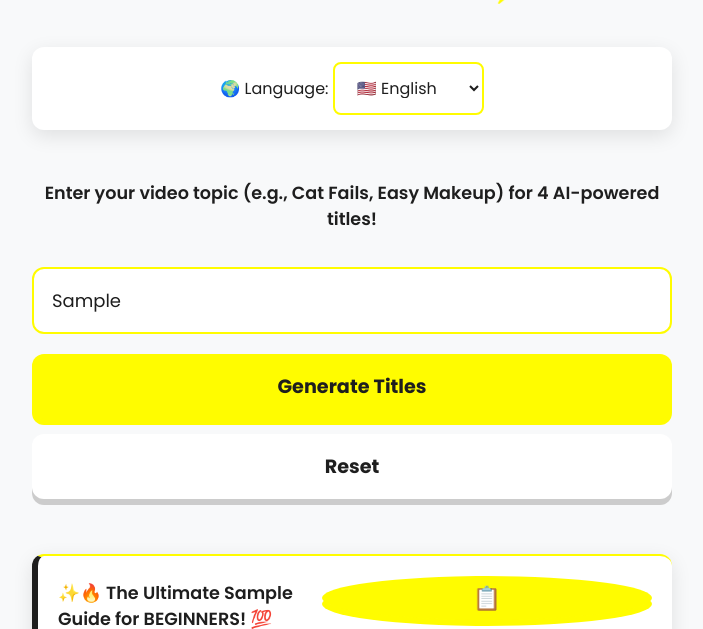
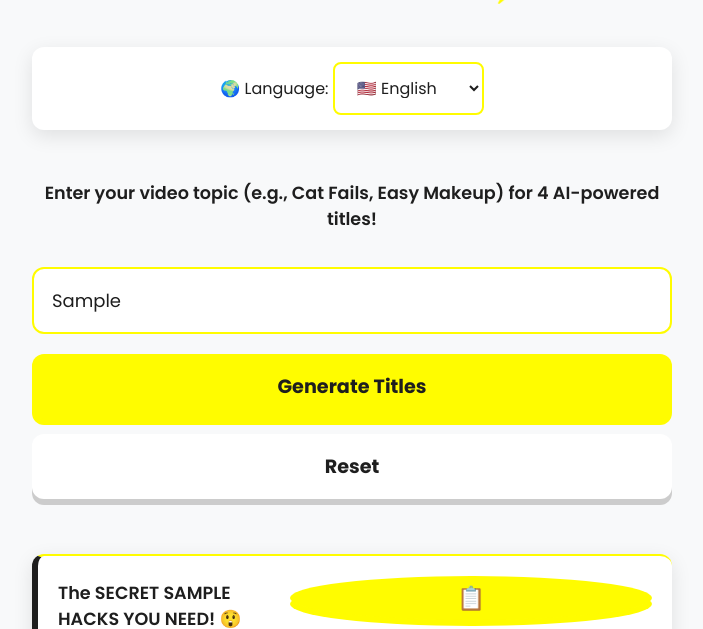
Before and after one commit to houssamhr/snaptitles-generator, a plain HTML site: page index.html in a window 1280 px wide. Both pictures are taken after typing "Sample" into the empty fields and a click on the button "Generate Titles". Shown: the part 171-800 px from the top of the page, without its empty margins (288-991 px from the left). Drawn offline with Linux system fonts and the light colour scheme.

Commit message:
index.html

```diff
--- a/index.html
+++ b/index.html
@@ -238,7 +238,7 @@
     <button id="resetBtn" onclick="resetForm()">Reset</button>
     <div id="titles"></div>
 
-   <div class="donate-section">
+    <div class="donate-section">
         <p>Support our project and help us create more tools like this! 🙏</p>
 
         <button
@@ -249,39 +249,93 @@
             💰 Donate to Support Development
         </button>
     </div>
+
     <script>
-        // --- AI (Topic Mapping) Engine ---
-        // This object maps common video topics to their specific, safe emojis and title templates.
-        const topicMap = {
-            "COOK": { emoji: "🍳🤤", templates: ["🤯 ULTIMATE [KEYWORD] HACKS YOU NEED!", "EASY [KEYWORD] RECIPES that broke the Internet! 💯", "The [KEYWORD] Secret that changed my life! 🤫", "STOP making [KEYWORD] mistakes like this! 🙅‍♀️"] },
-            "FITNESS": { emoji: "💪🔥", templates: ["5-MIN [KEYWORD] That Burn MAX Fat! 🔥", "The [KEYWORD] Secret To INSANE Abs! 🏆", "This is how [KEYWORD] pros train NOW! ⚡️", "INSTANT [KEYWORD] RESULTS?! Shocking! 🤯"] },
-            "GAMING": { emoji: "🎮🔥", templates: ["This [KEYWORD] STRATEGY is broken! 🤯", "The CRAZIEST [KEYWORD] Moments of the week! 😱", "My SECRET [KEYWORD] settings revealed! 🤫", "10 things NO ONE tells you about [KEYWORD] 😲"] },
-            "BEAUTY": { emoji: "💄✨", templates: ["[KEYWORD] TRANSFORMATION that blew my mind! 💖", "EASY [KEYWORD] Tricks for Beginners! 💅", "Must-HAVE [KEYWORD] HACKS for perfect skin! 🤩", "The ONLY [KEYWORD] products worth buying! 💸"] },
-            "MAGIC": { emoji: "🪄🔮", templates: ["SECRET [KEYWORD] REVEALED! You won't believe it! 🤫", "I Can't Believe This [KEYWORD] Trick Works! 🤯", "The Easiest [KEYWORD] Illusion Ever! 🤩", "Crazy [KEYWORD] That Will SHOCK You! 😱"] },
-            "PETS": { emoji: "🐶🐱", templates: ["CRAZY [KEYWORD] Fails That Went Viral! 🤣", "10 WAYS to make your [KEYWORD] love you more! ❤️", "The FUNNIEST [KEYWORD] videos on the internet! 😂", "This [KEYWORD] is smarter than you think! 🧐"] },
-            "TRAVEL": { emoji: "✈️🏝️", templates: ["MUST-SEE [KEYWORD] Destinations for 2024! 🌎", "My [KEYWORD] BUDGET HACKS nobody uses! 💰", "You NEED to go to this [KEYWORD] spot! 📍", "DON'T travel to [KEYWORD] before watching this! 🛑"] },
-            "DEFAULT": { emoji: "✨🔥", templates: ["🤯 The [KEYWORD] Truth Nobody Tells You! 🤫", "You Won't BELIEVE What Happened Next! 😱", "The Ultimate [KEYWORD] Guide for BEGINNERS! 💯", "This [KEYWORD] CHANGED EVERYTHING! 🚀"] }
-        };
-
-        // --- Standard Translations & Functions ---
+        // --- Standard Translations & Word Pools (UPDATED FOR GENERATION) ---
         const translations = {
             en: {
-                pageTitle: "AI Clickbait Title Generator", mainTitle: "AI Title Generator ⚡️", description: "Enter your video topic (e.g., Cat Fails, Easy Makeup) for 4 AI-powered titles!", placeholder: "e.g., Magic Tricks, Cooking Hacks", button: "Generate Titles", reset: "Reset", alert: "Please enter a topic!", copied: "Copied!"
+                pageTitle: "AI Clickbait Title Generator",
+                mainTitle: "AI Title Generator ⚡️",
+                description: "Enter your video topic (e.g., Cat Fails, Easy Makeup) for 4 AI-powered titles!",
+                placeholder: "e.g., Magic Tricks, Cooking Hacks",
+                button: "Generate Titles",
+                reset: "Reset",
+                alert: "Please enter a topic!",
+                copied: "Copied!",
+                // Words for title generation
+                verbs: ["🤯 ULTIMATE", "EASY", "The SECRET", "STOP"],
+                adjectives: ["HACKS YOU NEED!", "RECIPES that broke the Internet! 💯", "Secret that changed my life! 🤫", "making mistakes like this! 🙅‍♀️"],
+                phrases: ["🔥", "🏆", "⚡️", "😲"] // Emojis/Short phrases
             },
             ar: {
-                pageTitle: "مولد عناوين بالذكاء الاصطناعي", mainTitle: "مولد العناوين بالذكاء الاصطناعي ⚡️", description: "أدخل موضوع الفيديو للحصول على 4 عناوين مدعومة بالذكاء الاصطناعي!", placeholder: "مثال: خدع سحرية، نصائح طبخ", button: "إنشاء العناوين", reset: "إعادة تعيين", alert: "يرجى إدخال موضوع!", copied: "تم النسخ!"
+                pageTitle: "مولد عناوين بالذكاء الاصطناعي",
+                mainTitle: "مولد العناوين بالذكاء الاصطناعي ⚡️",
+                description: "أدخل موضوع الفيديو للحصول على 4 عناوين مدعومة بالذكاء الاصطناعي!",
+                placeholder: "مثال: خدع سحرية، نصائح طبخ",
+                button: "إنشاء العناوين",
+                reset: "إعادة تعيين",
+                alert: "يرجى إدخال موضوع!",
+                copied: "تم النسخ!",
+                // الكلمات لتوليد العناوين (Words for title generation)
+                verbs: ["🤯 أفضل", "سهل", "السر", "توقف عن"],
+                adjectives: ["طرق تحتاجها!", "وصفات اجتاحت الإنترنت! 💯", "السر الذي غير حياتي! 🤫", "ارتكاب أخطاء كهذه! 🙅‍♀️"],
+                phrases: ["🔥", "🏆", "⚡️", "😲"]
             },
             fr: {
-                pageTitle: "Générateur de Titres IA", mainTitle: "Générateur de Titres IA ⚡️", description: "Entrez votre sujet (ex. : Tours de Magie) pour 4 titres boostés par l'IA !", placeholder: "ex. : Tours de Magie, Astuces Cuisine", button: "Générer les Titres", reset: "Réinitialiser", alert: "Veuillez entrer un sujet !", copied: "Copié !"
+                pageTitle: "Générateur de Titres IA",
+                mainTitle: "Générateur de Titres IA ⚡️",
+                description: "Entrez votre sujet (ex. : Tours de Magie) pour 4 titres boostés par l'IA !",
+                placeholder: "ex. : Tours de Magie, Astuces Cuisine",
+                button: "Générer les Titres",
+                reset: "Réinitialiser",
+                alert: "Veuillez entrer un sujet !",
+                copied: "Copié !",
+                // Mots pour la génération de titres
+                verbs: ["🤯 ULTIME", "FACILE", "Le SECRET", "ARRÊTEZ de"],
+                adjectives: ["ASTUCES dont vous avez besoin!", "RECETTES qui ont explosé Internet! 💯", "Secret qui a changé ma vie! 🤫", "faire ces erreurs! 🙅‍♀️"],
+                phrases: ["🔥", "🏆", "⚡️", "😲"]
             },
             es: {
-                pageTitle: "Generador de Títulos IA", mainTitle: "Generador de Títulos IA ⚡️", description: "¡Ingresa tu tema para 4 títulos impulsados por IA!", placeholder: "ej. : Trucos de Magia, Consejos de Cocina", button: "Generar Títulos", reset: "Restablecer", alert: "¡Por favor ingresa un tema!", copied: "¡Copiado!"
+                pageTitle: "Generador de Títulos IA",
+                mainTitle: "Generador de Títulos IA ⚡️",
+                description: "¡Ingresa tu tema para 4 títulos impulsados por IA!",
+                placeholder: "ej. : Trucos de Magia, Consejos de Cocina",
+                button: "Generar Títulos",
+                reset: "Restablecer",
+                alert: "¡Por favor ingresa un tema!",
+                copied: "¡Copiado!",
+                // Palabras para la generación de títulos
+                verbs: ["🤯 LO MEJOR", "FÁCIL", "El SECRETO", "DEJA de"],
+                adjectives: ["TRUCOS que necesitas!", "RECETAS que rompieron el Internet! 💯", "Secreto que cambió mi vida! 🤫", "cometer errores como este! 🙅‍♀️"],
+                phrases: ["🔥", "🏆", "⚡️", "😲"]
             },
             de: {
-                pageTitle: "KI-Titel-Generator", mainTitle: "KI-Titel-Generator ⚡️", description: "Gib dein Thema ein (z.B. Kochtipps) für 4 KI-gestützte Titel!", placeholder: "z.B. Zaubertricks, Kochtipps", button: "Titel Generieren", reset: "Zurücksetzen", alert: "Bitte gib ein Thema ein!", copied: "Kopiert!"
+                pageTitle: "KI-Titel-Generator",
+                mainTitle: "KI-Titel-Generator ⚡️",
+                description: "Gib dein Thema ein (z.B. Kochtipps) für 4 KI-gestützte Titel!",
+                placeholder: "z.B. Zaubertricks, Kochtipps",
+                button: "Titel Generieren",
+                reset: "Zurücksetzen",
+                alert: "Bitte gib ein Thema ein!",
+                copied: "Kopiert!",
+                // Wörter für die Titelgenerierung
+                verbs: ["🤯 ULTIMATIVE", "EINFACHE", "Das GEHEIMNIS", "HÖRE auf"],
+                adjectives: ["HACKS die du brauchst!", "REZEPTE die das Internet gesprengt haben! 💯", "Geheimnis das mein Leben verändert hat! 🤫", "diese Fehler zu machen! 🙅‍♀️"],
+                phrases: ["🔥", "🏆", "⚡️", "😲"]
             },
             it: {
-                pageTitle: "Generatore di Titoli IA", mainTitle: "Generatore di Titoli IA ⚡️", description: "Inserisci il tuo argomento per 4 titoli basati sull'IA!", placeholder: "es. Trucchi Magici, Consigli Cucina", button: "Genera Titoli", reset: "Ripristina", alert: "Per favore inserisci un argomento!", copied: "Copiato!"
+                pageTitle: "Generatore di Titoli IA",
+                mainTitle: "Generatore di Titoli IA ⚡️",
+                description: "Inserisci il tuo argomento per 4 titoli basati sull'IA!",
+                placeholder: "es. Trucchi Magici, Consigli Cucina",
+                button: "Genera Titoli",
+                reset: "Ripristina",
+                alert: "Per favore inserisci un argomento!",
+                copied: "Copiato!",
+                // Parole per la generazione di titoli
+                verbs: ["🤯 ULTIMO", "FACILE", "Il SEGRETO", "SMETTI di"],
+                adjectives: ["TRUCCHI di cui hai bisogno!", "RICETTE che hanno sconvolto Internet! 💯", "Segreto che ha cambiato la mia vita! 🤫", "fare questi errori! 🙅‍♀️"],
+                phrases: ["🔥", "🏆", "⚡️", "😲"]
             }
         };
 
@@ -314,16 +368,16 @@
                 const originalContent = buttonElement.innerHTML;
                 buttonElement.innerHTML = `✅ ${langData.copied}`;
                 setTimeout(() => {
-                    buttonElement.innerHTML = originalContent;
+                    buttonElement.innerHTML = '📋'; // Reset to clipboard icon
                 }, 1000);
             });
         }
 
-        // --- NEW CORE GENERATION LOGIC ---
+        // --- CORRECTED GENERATION LOGIC ---
         function generateTitles() {
             const inputElement = document.getElementById('topicInput');
             const topic = inputElement.value.trim();
-            const langData = translations[currentLang];
+            const langData = translations[currentLang]; // Get the data for the selected language
 
             if (!topic) {
                 inputElement.classList.add('error');
@@ -335,42 +389,33 @@
 
             const titles = [];
             const titlesSet = new Set();
-            const topicUpper = topic.toUpperCase();
-            const keyWords = topic.split(' ');
 
-            // 1. Identify Best Topic Match (AI-like classification)
-            let bestTopic = topicMap.DEFAULT;
-            let topicName = "Topic";
-
-            for (const key in topicMap) {
-                if (topicUpper.includes(key)) {
-                    bestTopic = topicMap[key];
-                    topicName = key;
-                    break;
-                }
-            }
-
-            // Fallback for keyWord extraction (use first two words of input)
-            const keywordToInsert = keyWords.slice(0, 2).join(' ');
+            // Use the first word as the main keyword to insert into templates
+            const keywordToInsert = topic.split(' ')[0].toUpperCase();
 
             const maxAttempts = 20;
             let attempts = 0;
 
-            // 2. Generate 4 unique titles from topic-specific templates
+            // The number of available template slots is the minimum length of the three arrays
+            const numTemplates = Math.min(langData.verbs.length, langData.adjectives.length, langData.phrases.length);
+
+            // Generate 4 unique titles
             while (titles.length < 4 && attempts < maxAttempts) {
                 attempts++;
 
-                const template = bestTopic.templates[Math.floor(Math.random() * bestTopic.templates.length)];
+                // Randomly select indices for the three parts
+                const index1 = Math.floor(Math.random() * numTemplates);
+                const index2 = Math.floor(Math.random() * numTemplates);
+                const index3 = Math.floor(Math.random() * numTemplates);
 
-                // Replace placeholders and ensure title is safe and engaging
-                let title = template
-                    .replace(/\[KEYWORD\]/g, keywordToInsert)
+                // Construct the title using the language-specific words
+                // Template structure: [VERB] + [KEYWORD] + [ADJECTIVE] + [PHRASE]
+                let title = `${langData.verbs[index1]} ${keywordToInsert} ${langData.adjectives[index2]} ${langData.phrases[index3]}`;
+
+                // Clean up and format
+                title = title
                     .replace(/\s+/g, ' ') // Clean up extra spaces
                     .trim();
-
-                // Inject specific topic emoji
-                const emojiToPrepend = bestTopic.emoji.split(' ')[Math.floor(Math.random() * bestTopic.emoji.split(' ').length)];
-                title = `${emojiToPrepend} ${title}`;
 
                 // Ensure under 50 characters (Snapchat limit is strict)
                 if (title.length > 50) {
@@ -386,7 +431,7 @@
             // 3. Render the Titles
             const titlesDiv = document.getElementById('titles');
             titlesDiv.innerHTML = '';
-            titles.forEach((title, index) => {
+            titles.forEach((title) => {
                 const container = document.createElement('div');
                 container.className = 'title-container';
 
```
